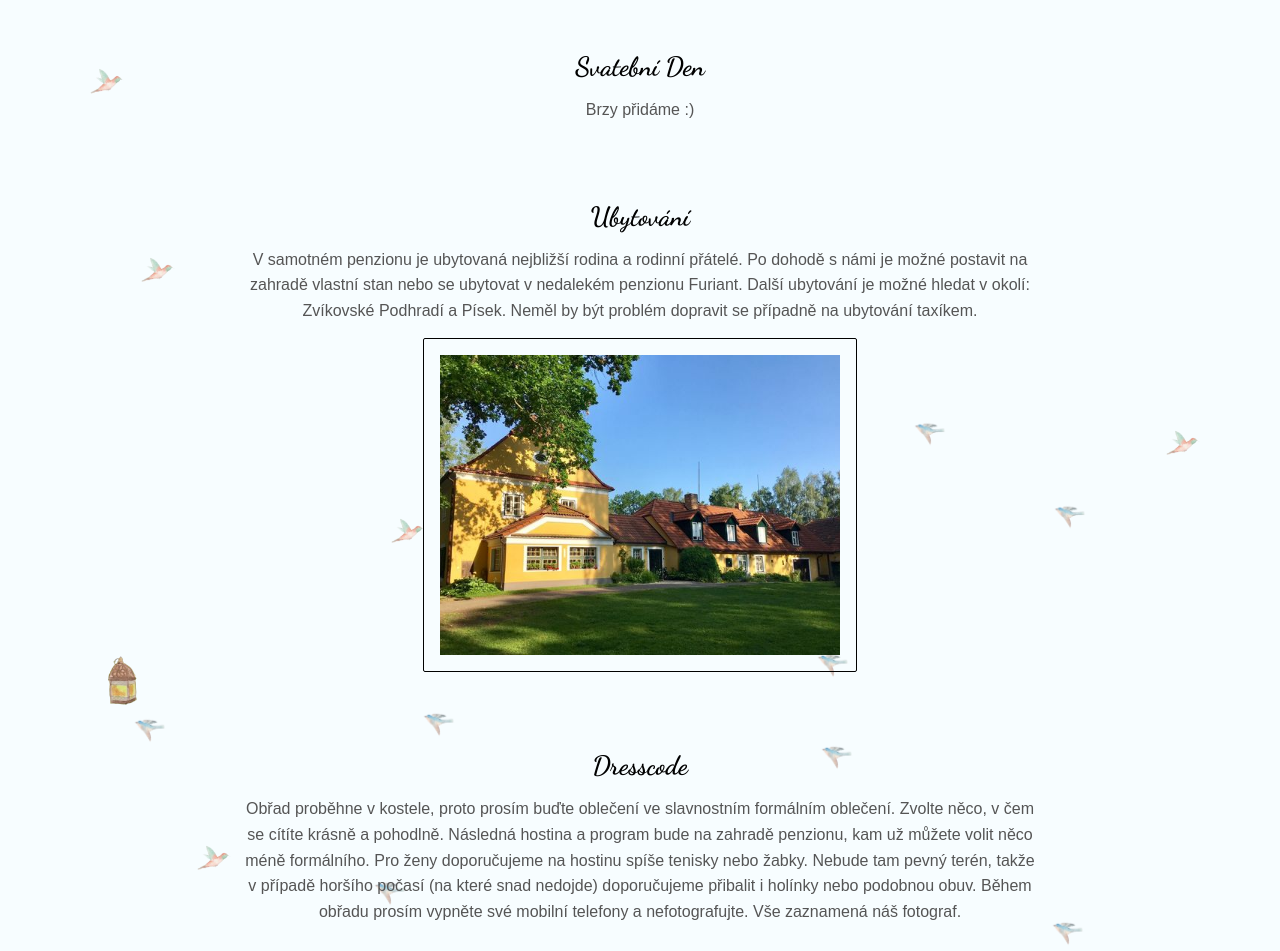
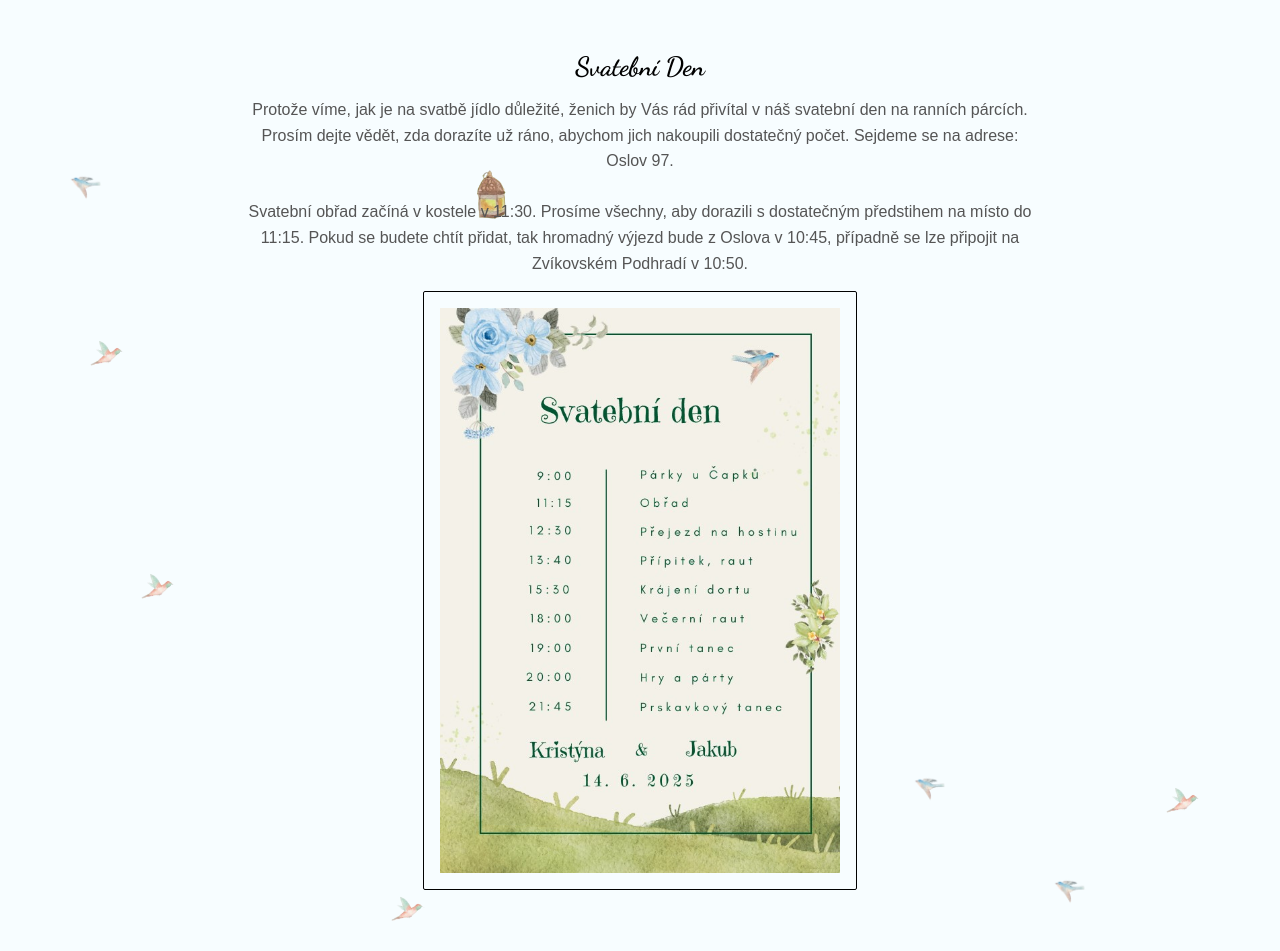
Before and after one commit to CapekJiri97/kuba-a-kristyna, a plain HTML site: page index.html in a window 1280 px wide. Shown: the part 1080-2031 px from the top of the page. Drawn offline with Linux system fonts and the light colour scheme; a web font is replaced by a local one.

Commit message:
Add files via upload

```diff
--- a/index.html
+++ b/index.html
@@ -42,8 +42,15 @@
 
         <section class="box" id="svatebni-den">
             <h2>Svatební Den</h2>
-            <p>Brzy přidáme :)</p>
-        </section>
+
+             <p>Protože víme, jak je na svatbě jídlo důležité, ženich by Vás rád přivítal v náš svatební den na ranních párcích.  Prosím dejte vědět, zda dorazíte už ráno, abychom jich nakoupili dostatečný počet. Sejdeme se na adrese: Oslov 97.
+
+<br><br>Svatební obřad začíná v kostele v 11:30. Prosíme všechny, aby dorazili s dostatečným předstihem na místo do 11:15. Pokud se budete chtít přidat, tak hromadný výjezd bude z Oslova v 10:45, případně se lze připojit na Zvíkovském Podhradí v 10:50.
+
+ <div class="images">
+             <img src="program.jpg" alt="Program svatebního dne" class="program-img" />
+            </div>
+</section>
 
         <section class="box" id="ubytovani">
             <h2>Ubytování</h2>
--- a/style.css
+++ b/style.css
@@ -137,7 +137,18 @@ p {
     border: 1px solid black; /* Black bottom border */
     overflow: hidden; /* Prevents image overflow */
 }
+.program-img {
+    width: 100%;
+    max-width: 400px;
+    height: auto;
 
+    aspect-ratio: 595 / 840; /* Nastaví poměr stran 4:3 */
+    object-fit: cover; /* Pokud obrázek není ve formátu 4:3, bude oříznut */
+    padding: 2vh;
+    border-radius: 2px;
+    border: 1px solid black; /* Black bottom border */
+    overflow: hidden; /* Prevents image overflow */
+}
 
 
 /* Mobile first */
```
Also changed, not shown: program.jpg (added).
